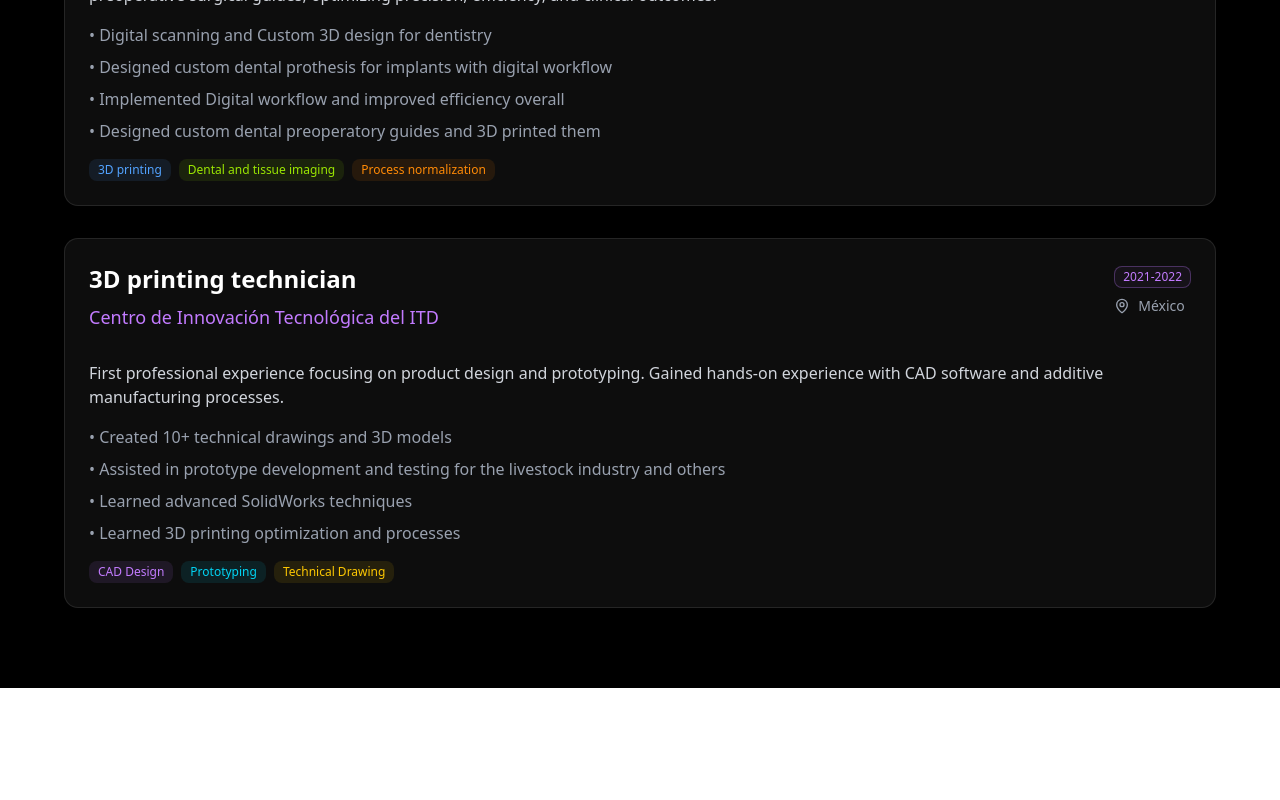
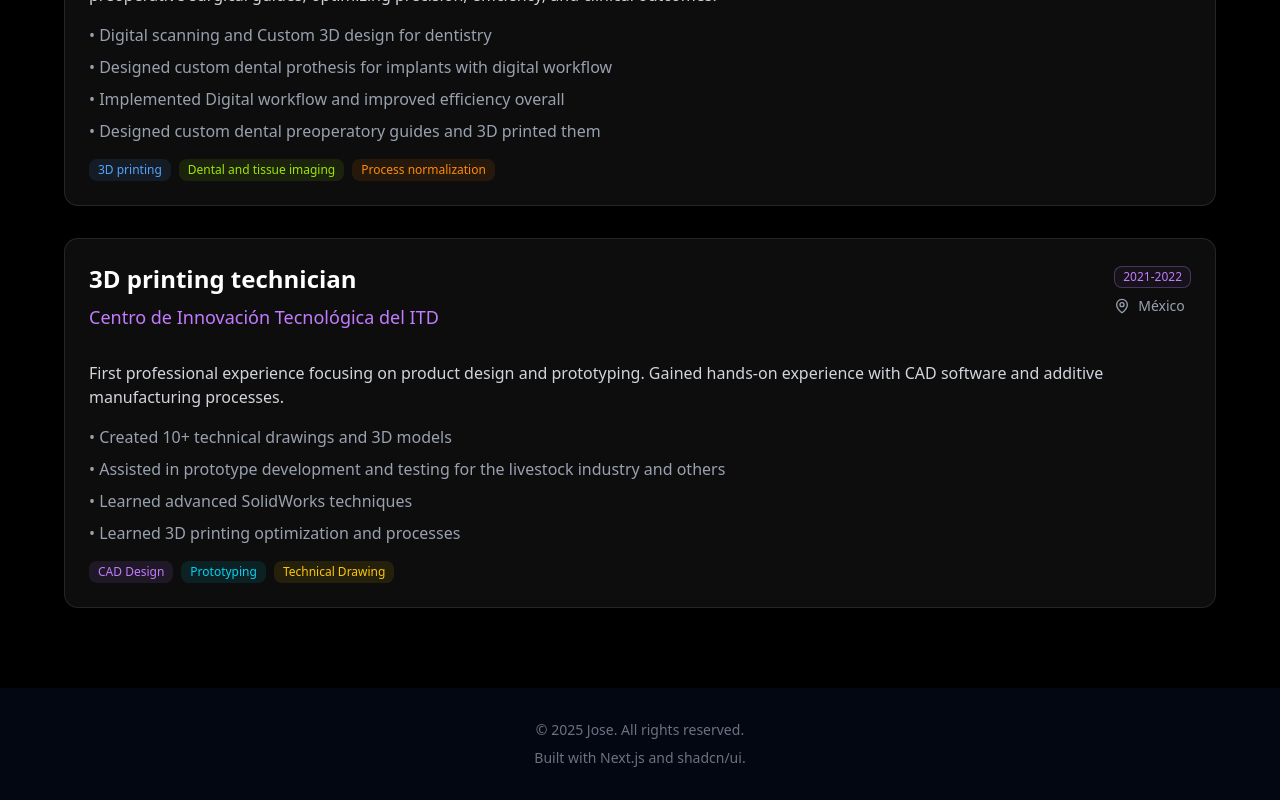
Before and after one commit to joseramos-mx/portfolio, a Next.js app: page / in a window 1280 px wide. Shown: the part 5291-6091 px from the top of the page. Before the commit the page ends 5979 px from the top, so only its background shows below. Built offline with nearby package versions, Linux system fonts and the light colour scheme.

Commit message:
added footer

```diff
--- a/src/components/hero.jsx
+++ b/src/components/hero.jsx
@@ -967,6 +967,23 @@ export default function HeroSection() {
           </div>
         </div>
       </section>
+            {/* Footer */}
+      <footer className="bg-gray-950 py-8 px-4 text-center text-gray-500 text-sm">
+        <div className="max-w-7xl mx-auto">
+          <p>&copy; {new Date().getFullYear()} Jose. All rights reserved.</p>
+          <p className="mt-2">
+            Built with{" "}
+            <Link href="https://nextjs.org" className="hover:text-white transition-colors">
+              Next.js
+            </Link>{" "}
+            and{" "}
+            <Link href="https://ui.shadcn.com" className="hover:text-white transition-colors">
+              shadcn/ui
+            </Link>
+            .
+          </p>
+        </div>
+      </footer>
 
       {/* Custom CSS for enhanced animations */}
       <style jsx>{`
```
